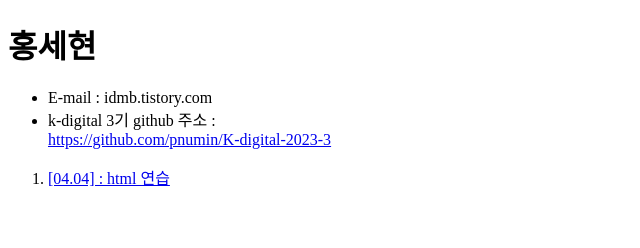
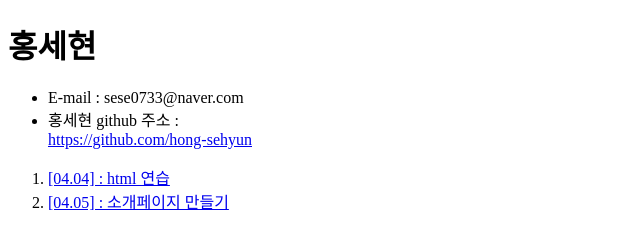
Before and after one commit to hong-sehyun/HTML-CSS-JavaScript, a plain HTML site: page index.html in a window 1280 px wide. Shown: the whole page, without its empty margins (0-640 px from the left). Drawn offline with Linux system fonts and the light colour scheme.

Commit message:
메인 수정

```diff
--- a/index.html
+++ b/index.html
@@ -8,9 +8,9 @@
 <body>
     <h1>홍세현</h1>
     <ul>
-        <li>E-mail : idmb.tistory.com</li>
-        <li>k-digital 3기 github 주소 : <br />
-            <a href="https://github.com/pnumin/K-digital-2023-3">https://github.com/pnumin/K-digital-2023-3</a>
+        <li>E-mail : sese0733@naver.com</li>
+        <li>홍세현 github 주소 : <br />
+            <a href="https://github.com/hong-sehyun">https://github.com/hong-sehyun</a>
         </li>
 
     </ul>
@@ -18,6 +18,9 @@
         <li>
             <a href="./01/01.html">[04.04] : html 연습</a>
         </li>
+        <li>
+            <a href="./02/02.html">[04.05] : 소개페이지 만들기</a>
+        </li>
     </ol>
 
 
```
